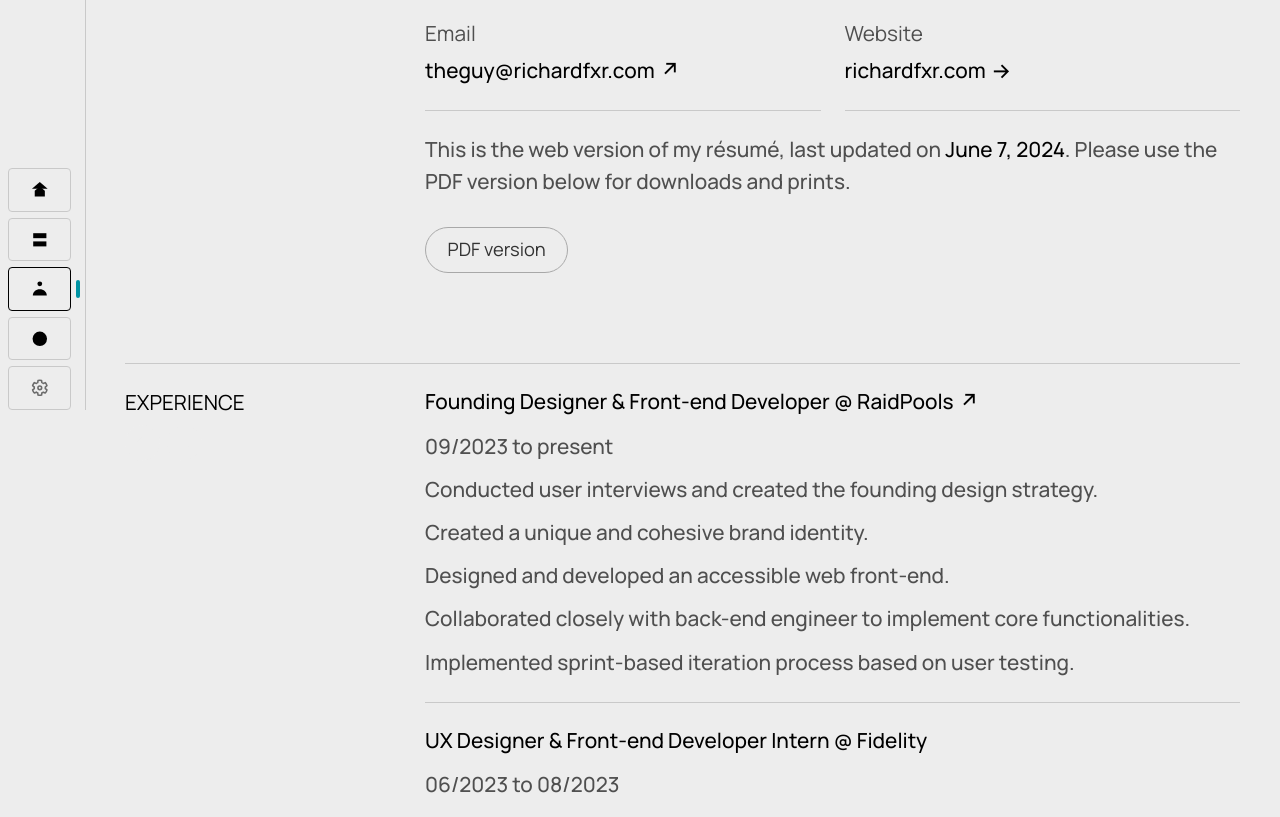
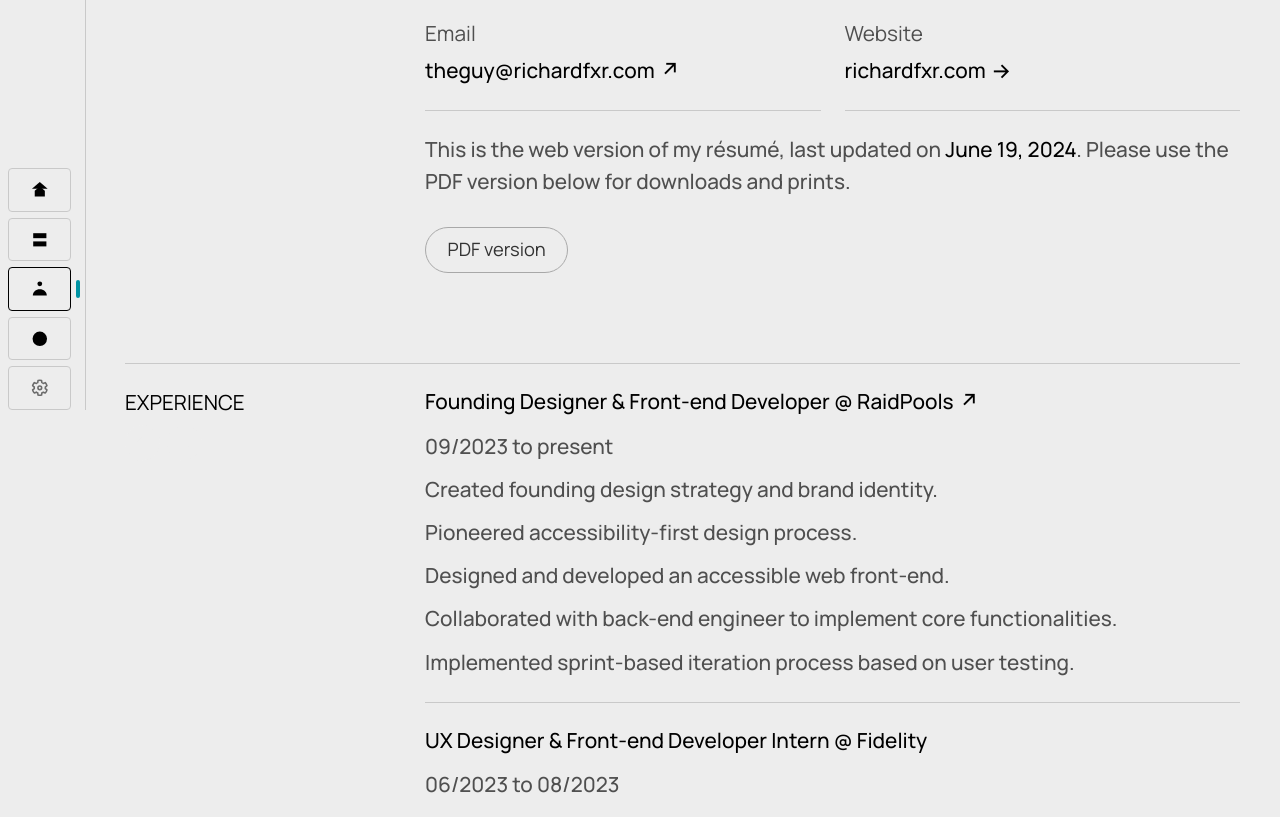
Before and after one commit to richardfxr/richardfxr, a Next.js app: page /about/resume in a window 1280 px wide. Shown: the part 360-1177 px from the top of the page. Built offline with nearby package versions, Linux system fonts and the light colour scheme.

Commit message:
🔵RCT: minor resume updates

```diff
--- a/pages/about/resume.js
+++ b/pages/about/resume.js
@@ -28,7 +28,7 @@ export default function Resume() {
                 <title>Résumé | Richard Fu</title>
                 <meta
                     name="description"
-                    content="I’m an industrial design student at Rhode Island School of Design who specializes in UI/UX design and web development."
+                    content="UI/UX designer & front-end web developer who loves blue."
                 />
                 <meta property="og:image" content="https://www.richardfxr.com/images/resume-OGimage-1.jpg" />
                 <meta property="og:image:width" content="1200" />
@@ -56,7 +56,7 @@ export default function Resume() {
                         </div>
                     </dl>
 
-                    <p className='md first'>This is the web version of my résumé, last updated on <em>June 7, 2024</em>. Please use the PDF version below for downloads and prints.</p>
+                    <p className='md first'>This is the web version of my résumé, last updated on <em>June 19, 2024</em>. Please use the PDF version below for downloads and prints.</p>
                     <Button href="/RichardFu-resume.pdf" target="_blank" styling="sm">PDF version</Button>
                 </Section>
 
@@ -79,10 +79,10 @@ export default function Resume() {
                             <dd className="ddList">
                                 <p>09/2023 to present</p>
                                 <ul className="bulletPoints">
-                                    <li>Conducted user interviews and created the founding design strategy.</li>
-                                    <li>Created a unique and cohesive brand identity.</li>
+                                    <li>Created founding design strategy and brand identity.</li>
+                                    <li>Pioneered accessibility-first design process.</li>
                                     <li>Designed and developed an accessible web front-end.</li>
-                                    <li>Collaborated closely with back-end engineer to implement core functionalities.</li>
+                                    <li>Collaborated with back-end engineer to implement core functionalities.</li>
                                     <li>Implemented sprint-based iteration process based on user testing.</li>
                                 </ul>
                             </dd>
```
Also changed, not shown: 2 other files (tests, documents, lock files or other folders).
